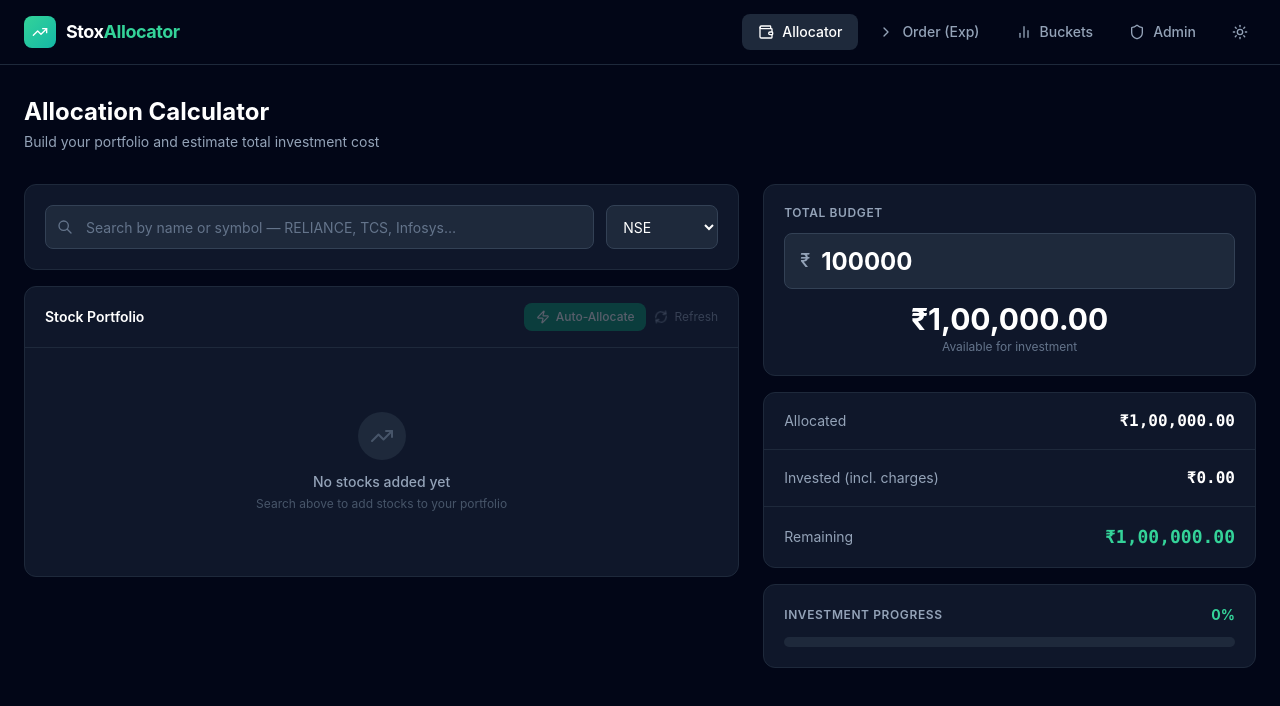
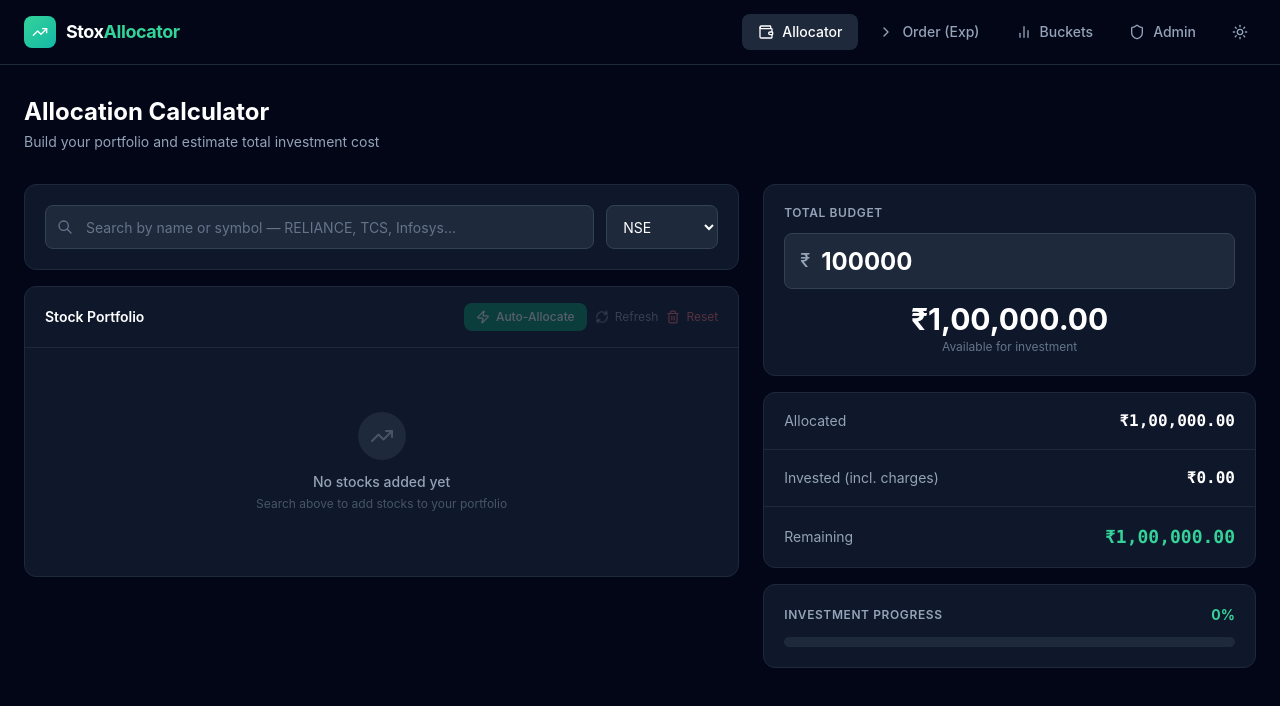
Before and after one commit to shanks-figma/stoxallocator, a React (Create React App) app in the folder frontend/: page / in a window 1280 px wide. Shown: the top 706 px of the page. Built offline with nearby package versions, Linux system fonts and the light colour scheme.

Commit message:
feat: add Reset button to clear portfolio in Stock Portfolio header
Co-Authored-By: Claude Sonnet 4.6 <noreply@anthropic.com>

```diff
--- a/frontend/src/App.js
+++ b/frontend/src/App.js
@@ -256,6 +256,15 @@ function AllocatorPage() {
                   >
                     <RefreshCw className={`h-3.5 w-3.5 ${polling ? "animate-spin" : ""}`} />
                     Refresh
+                  </button>
+                  <button
+                    onClick={() => { if (window.confirm("Clear all stocks from portfolio?")) setPortfolio([]); }}
+                    disabled={portfolio.length === 0}
+                    className="flex items-center gap-1.5 text-xs text-red-400 hover:text-red-300 disabled:opacity-30 disabled:cursor-not-allowed transition-colors"
+                    title="Reset portfolio"
+                  >
+                    <Trash2 className="h-3.5 w-3.5" />
+                    Reset
                   </button>
                 </div>
               </div>
```
